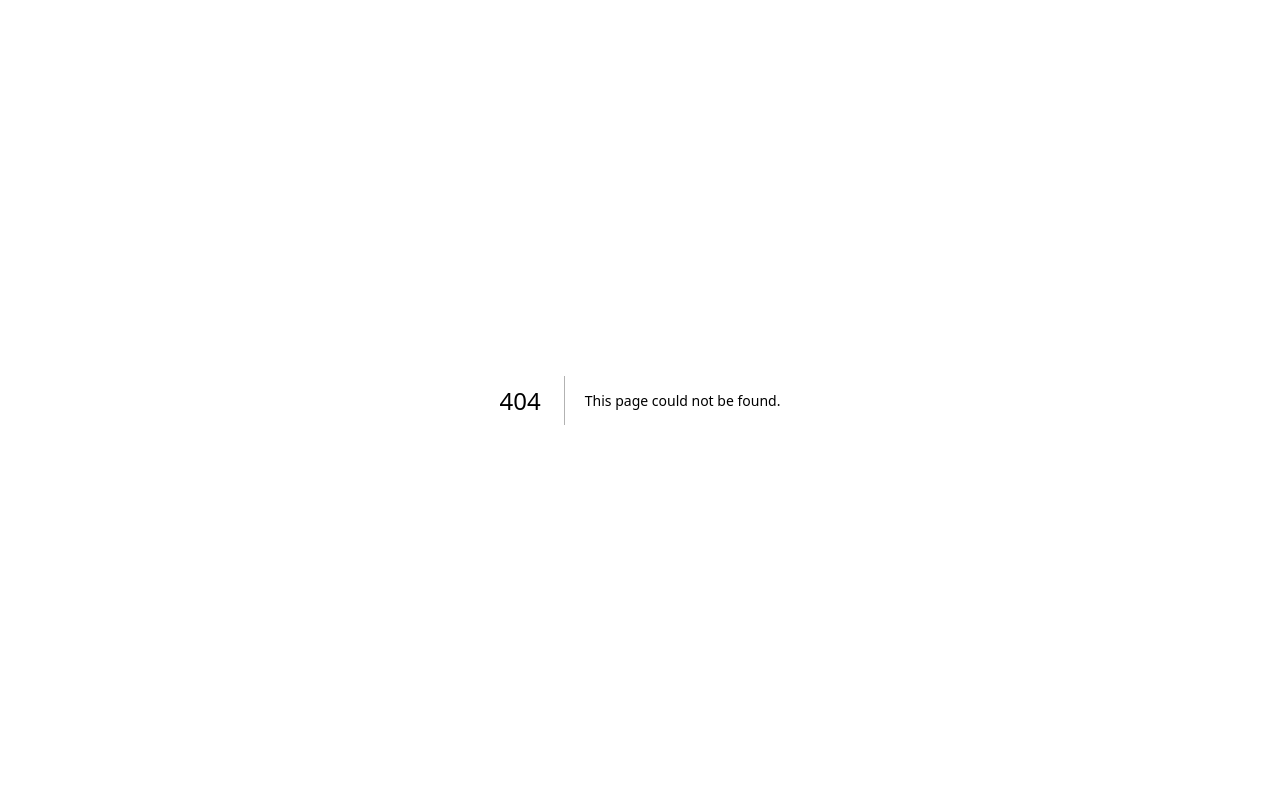
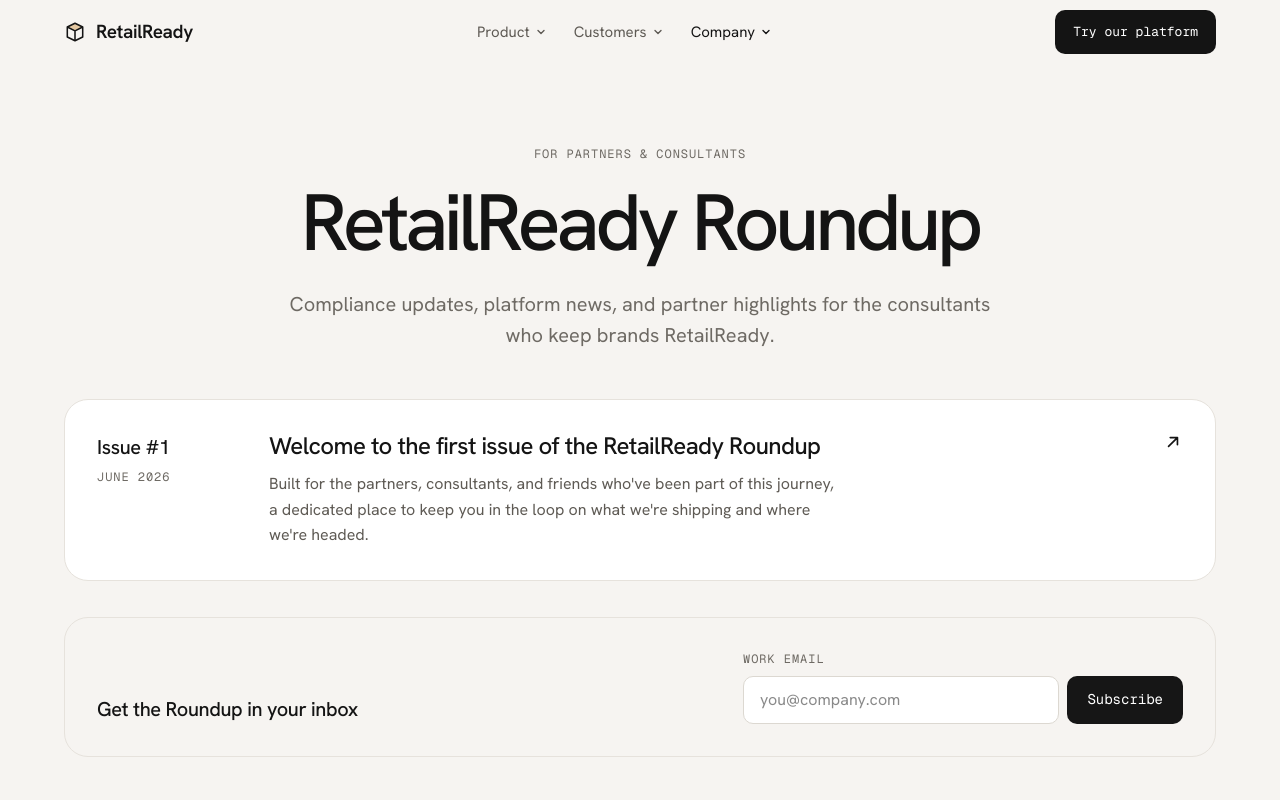
Before and after one commit to ishantgandhi/box-journey, a Next.js app: page /newsletter in a window 1280 px wide. Before the commit this address had no page. Shown: the top 800 px of the page. Built offline with nearby package versions, Linux system fonts and the light colour scheme.

Commit message:
Add Roundup newsletter pages
Co-authored-by: Cursor <cursoragent@cursor.com>

```diff
--- a/src/app/globals.css
+++ b/src/app/globals.css
@@ -61,7 +61,8 @@ body {
 .flow-card,
 .case-study-card,
 .partner-card,
-.press-card {
+.press-card,
+.issue-card {
   transition: transform 180ms ease, border-color 180ms ease, box-shadow 180ms ease;
 }
 .flow-arrow { flex-shrink: 0; transition: transform 180ms ease; }
@@ -72,14 +73,16 @@ body {
   .flow-card:hover,
   .case-study-card:hover,
   .partner-card:hover,
-  .press-card:hover {
+  .press-card:hover,
+  .issue-card:hover {
     transform: translateY(-4px);
     border-color: #d4cfc7 !important;
     box-shadow: 0 14px 28px rgba(20, 20, 20, 0.08);
   }
   .case-study-card:hover .flow-arrow,
   .partner-card:hover .flow-arrow,
-  .press-card:hover .flow-arrow { transform: translate(2px, -2px); }
+  .press-card:hover .flow-arrow,
+  .issue-card:hover .flow-arrow { transform: translate(2px, -2px); }
   .featured-video:hover img,
   .case-study-card:hover img { transform: scale(1.025); }
   .featured-video:hover .featured-play { transform: scale(1.06); }
@@ -89,6 +92,7 @@ body {
   .case-study-card,
   .partner-card,
   .press-card,
+  .issue-card,
   .flow-arrow,
   .featured-video img,
   .case-study-card img,
--- /dev/null
+++ b/src/app/newsletter/[slug]/page.tsx
@@ -0,0 +1,55 @@
+import type { Metadata } from "next";
+import Link from "next/link";
+import { notFound } from "next/navigation";
+import { Footer } from "@/components/layout/Footer";
+import { Nav } from "@/components/layout/Nav";
+import { ISSUES, getIssue } from "@/data/issues";
+import { container, mono } from "@/lib/styles";
+
+export const dynamicParams = false;
+
+export function generateStaticParams() {
+  return ISSUES.map(({ slug }) => ({ slug }));
+}
+
+export async function generateMetadata({ params }: PageProps<"/newsletter/[slug]">): Promise<Metadata> {
+  const issue = getIssue((await params).slug);
+  return issue ? { title: issue.title, description: issue.summary } : {};
+}
+
+const paragraph = { margin: 0, fontSize: 18, lineHeight: 1.75, color: "var(--body)", textWrap: "pretty" } as const;
+
+export default async function Page({ params }: PageProps<"/newsletter/[slug]">) {
+  const issue = getIssue((await params).slug);
+  if (!issue) notFound();
+
+  return (
+    <>
+      <Nav />
+      <main style={{ ...container, padding: "clamp(40px, 8vh, 88px) 24px clamp(72px, 10vw, 120px)" }}>
+        <article style={{ maxWidth: "68ch", margin: "0 auto", display: "flex", flexDirection: "column", gap: 24 }}>
+          <Link href="/newsletter" style={{ alignSelf: "flex-start", ...mono, fontSize: 13, color: "var(--muted)", textDecoration: "none" }}>
+            ← All issues
+          </Link>
+          <header style={{ display: "flex", flexDirection: "column", gap: 14, marginTop: 16 }}>
+            <span style={{ ...mono, fontSize: 12, textTransform: "uppercase", letterSpacing: "0.08em", color: "#6E6A64" }}>
+              {issue.number} · {issue.date}
+            </span>
+            <h1 style={{ margin: 0, fontSize: "clamp(34px, 5vw, 52px)", lineHeight: 1.06, fontWeight: 500, letterSpacing: "-0.045em", textWrap: "balance" }}>{issue.title}</h1>
+          </header>
+          <p style={{ ...paragraph, fontSize: 20, color: "var(--text)" }}>{issue.summary}</p>
+          {issue.body.length ? (
+            issue.body.map((text) => (
+              <p key={text} style={paragraph}>
+                {text}
+              </p>
+            ))
+          ) : (
+            <p style={{ ...paragraph, color: "var(--muted)" }}>This issue is coming soon.</p>
+          )}
+        </article>
+      </main>
+      <Footer />
+    </>
+  );
+}
--- /dev/null
+++ b/src/app/newsletter/page.tsx
@@ -0,0 +1,19 @@
+import type { Metadata } from "next";
+import { NewsletterPage } from "@/components/NewsletterPage";
+import { Footer } from "@/components/layout/Footer";
+import { Nav } from "@/components/layout/Nav";
+
+export const metadata: Metadata = {
+  title: "RetailReady Roundup",
+  description: "Compliance updates, platform news, and partner highlights.",
+};
+
+export default function Page() {
+  return (
+    <>
+      <Nav />
+      <NewsletterPage />
+      <Footer />
+    </>
+  );
+}
--- /dev/null
+++ b/src/components/NewsletterPage.tsx
@@ -0,0 +1,112 @@
+"use client";
+
+import gsap from "gsap";
+import Link from "next/link";
+import { useRef, useState, type CSSProperties, type FormEvent } from "react";
+import { ISSUES } from "@/data/issues";
+import { Reveal, playOnceInView, useMotion } from "@/lib/motion";
+import { container, eyebrow, mono } from "@/lib/styles";
+
+const meta: CSSProperties = { ...mono, fontSize: 12, textTransform: "uppercase", letterSpacing: "0.08em", color: "#6E6A64" };
+
+function ArrowIcon() {
+  return (
+    <svg className="flow-arrow" width="20" height="20" viewBox="0 0 18 18" fill="none" aria-hidden="true">
+      <path d="M5 13L13 5M6.5 5H13v6.5" stroke="currentColor" strokeWidth="1.5" strokeLinecap="round" strokeLinejoin="round" />
+    </svg>
+  );
+}
+
+function Signup() {
+  const [done, setDone] = useState(false);
+
+  function onSubmit(e: FormEvent<HTMLFormElement>) {
+    e.preventDefault();
+    setDone(true);
+  }
+
+  return (
+    <div className="flex flex-col gap-5 md:flex-row md:items-end md:justify-between" style={{ padding: "clamp(20px, 3vw, 32px)", border: "1px solid #E6E2DC", borderRadius: 24 }}>
+      <p style={{ margin: 0, fontSize: 20, fontWeight: 500, letterSpacing: "-0.02em" }}>Get the Roundup in your inbox</p>
+      <div aria-live="polite" className="w-full md:max-w-[440px]">
+        {done ? (
+          <p style={{ margin: 0, minHeight: 48, display: "flex", alignItems: "center", gap: 10, fontSize: 16 }}>
+            <span aria-hidden="true" style={{ width: 8, height: 8, borderRadius: 999, background: "#5FD08A" }} />
+            You&apos;re on the list.
+          </p>
+        ) : (
+          <form onSubmit={onSubmit} style={{ display: "flex", flexDirection: "column", gap: 8 }}>
+            <label htmlFor="roundup-email" style={meta}>Work email</label>
+            <div style={{ display: "flex", gap: 8 }}>
+              <input
+                id="roundup-email"
+                name="email"
+                type="email"
+                required
+                autoComplete="email"
+                placeholder="you@company.com"
+                style={{ flex: 1, minWidth: 0, minHeight: 48, boxSizing: "border-box", padding: "0 16px", border: "1px solid #DCD8D1", borderRadius: 10, background: "#FFFFFF", color: "var(--text)", fontFamily: "inherit", fontSize: 16 }}
+              />
+              <button type="submit" className="btn" style={{ minHeight: 48, padding: "0 20px", border: 0, borderRadius: 10, background: "var(--dark)", color: "#FFFFFF", ...mono, fontSize: 14, cursor: "pointer" }}>
+                Subscribe
+              </button>
+            </div>
+          </form>
+        )}
+      </div>
+    </div>
+  );
+}
+
+export function NewsletterPage() {
+  const list = useRef<HTMLDivElement>(null);
+
+  useMotion(() => {
+    playOnceInView(
+      list.current!,
+      gsap.from(list.current!.children, { opacity: 0, y: 12, duration: 0.3, stagger: 0.04, ease: "power2.out", clearProps: "transform,opacity" }),
+    );
+  }, list);
+
+  return (
+    <main>
+      <section style={{ ...container, padding: "clamp(56px, 10vh, 112px) 24px clamp(40px, 6vh, 64px)", textAlign: "center" }}>
+        <Reveal style={{ display: "flex", flexDirection: "column", alignItems: "center", gap: 20 }}>
+          <span style={eyebrow}>For partners &amp; consultants</span>
+          <h1 style={{ margin: 0, fontSize: "clamp(44px, 7vw, 80px)", lineHeight: 0.98, fontWeight: 500, letterSpacing: "-0.055em", textWrap: "balance" }}>RetailReady Roundup</h1>
+          <p style={{ maxWidth: "64ch", margin: "8px 0 0", fontSize: "clamp(18px, 2vw, 20px)", lineHeight: 1.55, color: "var(--muted)", textWrap: "pretty" }}>
+            Compliance updates, platform news, and partner highlights for the consultants who keep brands RetailReady.
+          </p>
+        </Reveal>
+      </section>
+
+      <section style={{ ...container, padding: "0 24px clamp(64px, 9vw, 112px)" }}>
+        <div ref={list} style={{ display: "flex", flexDirection: "column", gap: 12 }}>
+          {ISSUES.map((issue) => (
+            <Link
+              key={issue.slug}
+              href={`/newsletter/${issue.slug}`}
+              className="issue-card grid gap-3 md:grid-cols-[140px_minmax(0,1fr)] md:gap-8"
+              style={{ position: "relative", padding: "clamp(20px, 3vw, 32px)", paddingRight: 64, border: "1px solid #E6E2DC", borderRadius: 24, background: "var(--surface)", color: "var(--text)", textDecoration: "none" }}
+            >
+              <div style={{ display: "flex", flexDirection: "column", gap: 6 }}>
+                <span style={{ fontSize: 20, fontWeight: 500, letterSpacing: "-0.02em" }}>{issue.number}</span>
+                <span style={meta}>{issue.date}</span>
+              </div>
+              <div style={{ display: "flex", flexDirection: "column", gap: 10 }}>
+                <h2 style={{ margin: 0, fontSize: 24, lineHeight: 1.2, fontWeight: 500, letterSpacing: "-0.025em", textWrap: "balance" }}>{issue.title}</h2>
+                <p style={{ maxWidth: "68ch", margin: 0, fontSize: 16, lineHeight: 1.6, color: "#5E5A54", textWrap: "pretty" }}>{issue.summary}</p>
+              </div>
+              <span style={{ position: "absolute", top: "clamp(20px, 3vw, 32px)", right: "clamp(20px, 3vw, 32px)" }}>
+                <ArrowIcon />
+              </span>
+            </Link>
+          ))}
+        </div>
+        <Reveal style={{ marginTop: 36 }}>
+          <Signup />
+        </Reveal>
+      </section>
+    </main>
+  );
+}
--- a/src/components/layout/Footer.tsx
+++ b/src/components/layout/Footer.tsx
@@ -4,7 +4,7 @@ import { CAREERS_URL, container, mono } from "@/lib/styles";
 const links = [
   { label: "Privacy", href: "#" },
   { label: "Terms", href: "#" },
-  { label: "Roundup", href: "#" },
+  { label: "Roundup", href: "/newsletter" },
   { label: "Careers", href: CAREERS_URL },
 ];
 const meta = { ...mono, fontSize: 12, textTransform: "uppercase", letterSpacing: "0.08em", color: "var(--muted)" } as const;
--- a/src/components/layout/Nav.tsx
+++ b/src/components/layout/Nav.tsx
@@ -28,7 +28,7 @@ const menus = [
     label: "Company",
     links: [
       { label: "About", href: "/about" },
-      { label: "Roundup", href: "#" },
+      { label: "Roundup", href: "/newsletter" },
       { label: "Careers", href: CAREERS_URL },
     ],
   },
--- /dev/null
+++ b/src/data/issues.ts
@@ -0,0 +1,23 @@
+export type Issue = {
+  slug: string;
+  number: string;
+  date: string;
+  title: string;
+  summary: string;
+  /** Body paragraphs; empty until the issue is written */
+  body: string[];
+};
+
+export const ISSUES: Issue[] = [
+  {
+    slug: "issue-1",
+    number: "Issue #1",
+    date: "June 2026",
+    title: "Welcome to the first issue of the RetailReady Roundup",
+    summary:
+      "Built for the partners, consultants, and friends who've been part of this journey, a dedicated place to keep you in the loop on what we're shipping and where we're headed.",
+    body: [],
+  },
+];
+
+export const getIssue = (slug: string) => ISSUES.find((issue) => issue.slug === slug);
```
